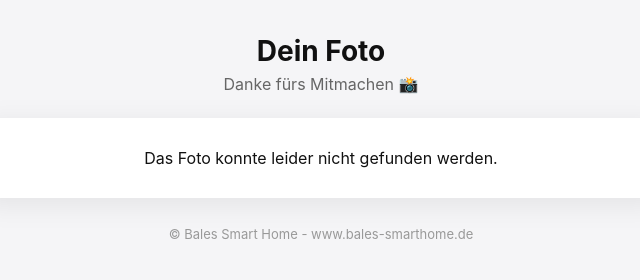
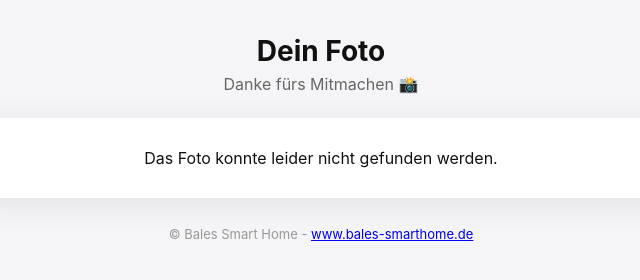
Before and after one commit to HA-Bales/photobooth-viewer, a plain HTML site: page index.html in a window 1280 px wide. Shown: the whole page, without its empty margins (319-959 px from the left). Drawn offline with Linux system fonts and the light colour scheme.

Commit message:
Update index.html

```diff
--- a/index.html
+++ b/index.html
@@ -128,7 +128,8 @@
   </div>
 
   <div class="footer">
-     © Bales Smart Home - www.bales-smarthome.de
+     © Bales Smart Home -
+      <a href="https://www.bales-smarthome.de">www.bales-smarthome.de</a>
   </div>
 
 </div>
```
